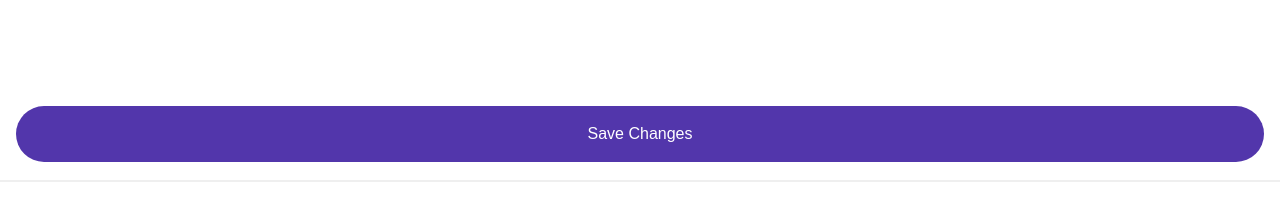
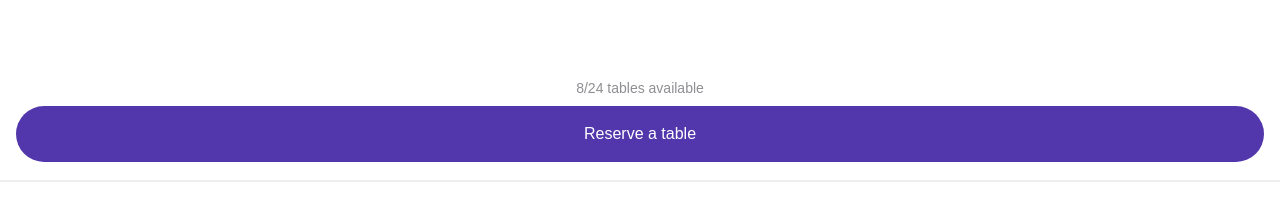
Before and after one commit to tomasvdlaan/cgi-res-frontend, a React (Create React App) app: page / in a window 1280 px wide. Shown: the part 558-756 px from the top of the page. Built offline with nearby package versions, Linux system fonts and the light colour scheme.

Commit message:
added total available tables, and changes button content

```diff
--- a/src/pages/home/HomePage.tsx
+++ b/src/pages/home/HomePage.tsx
@@ -116,7 +116,10 @@ function HomePage() {
 			</div>
 
 			<div className="p-4 block fixed bottom-16 inset-x-0">
-				<button className="rounded-full bg-purple text-white p-4 w-full">Save Changes</button>
+				<div className="text-sm text-gray text-center font-SofiaProLight p-2">
+					8/24 tables available
+				</div>
+				<button className="rounded-full bg-purple text-white p-4 w-full">Reserve a table</button>
 			</div>
 			<Menu/>
 		</>
```
